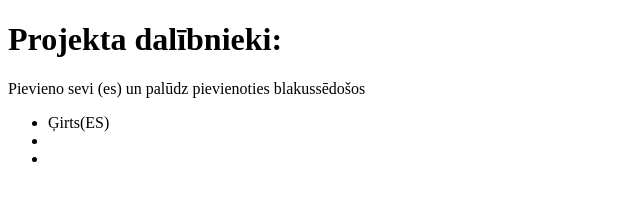
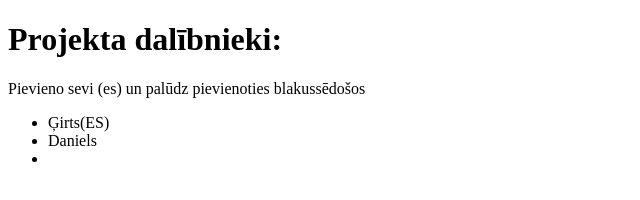
Before and after one commit to raivis-rasnacs/github_stafete, a plain HTML site: page index.html in a window 1280 px wide. Shown: the full height of the page, 0-640 px from the left. Drawn offline with Linux system fonts and the light colour scheme.

Commit message:
Update index.html

```diff
--- a/index.html
+++ b/index.html
@@ -10,7 +10,7 @@
     <p>Pievieno sevi (es) un palūdz pievienoties blakussēdošos</p>
     <ul>
         <li>Ģirts(ES)</li>
-        <li></li>
+        <li>Daniels</li>
         <li></li>
     </ul>
 </body>
```
